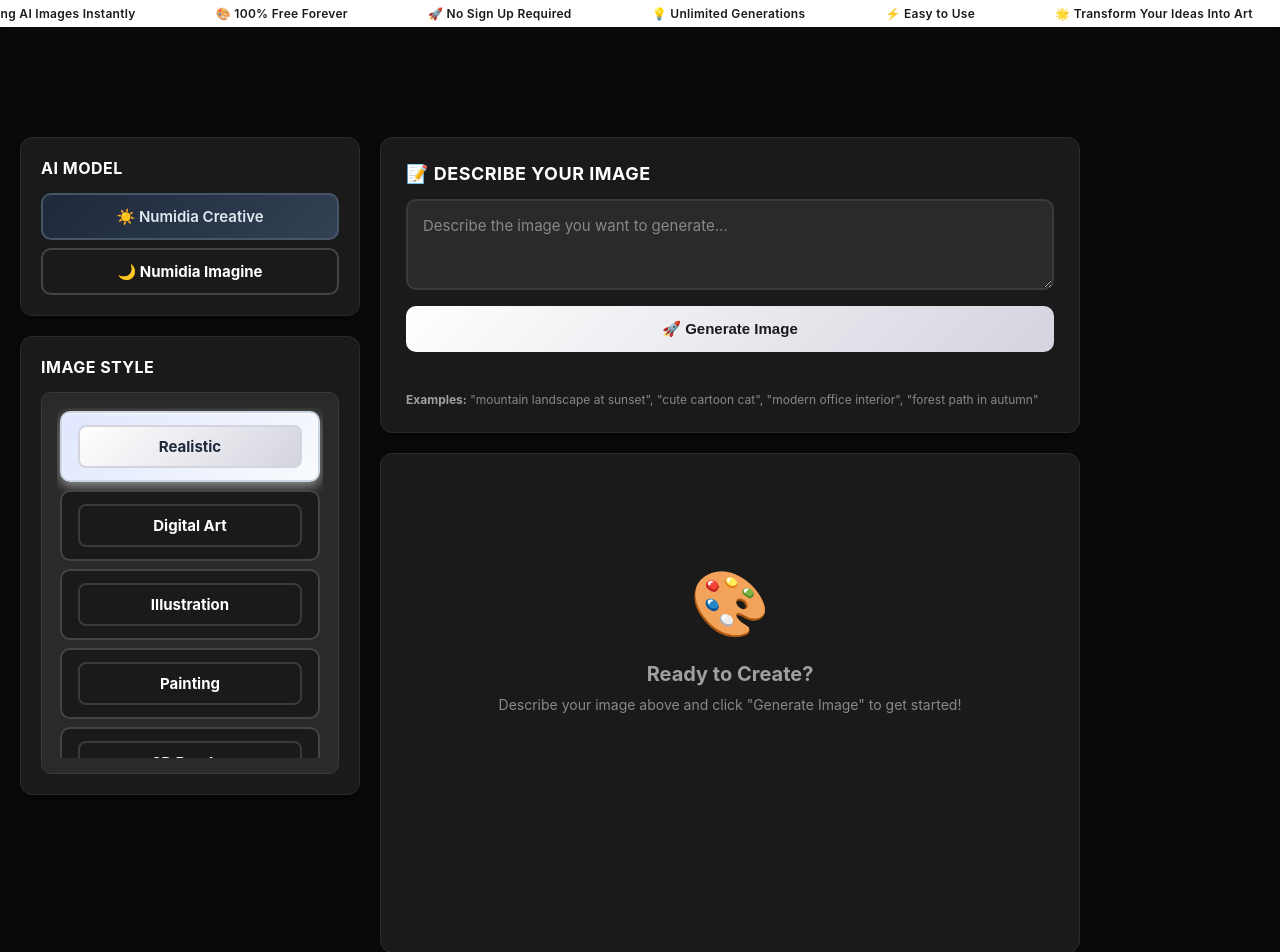
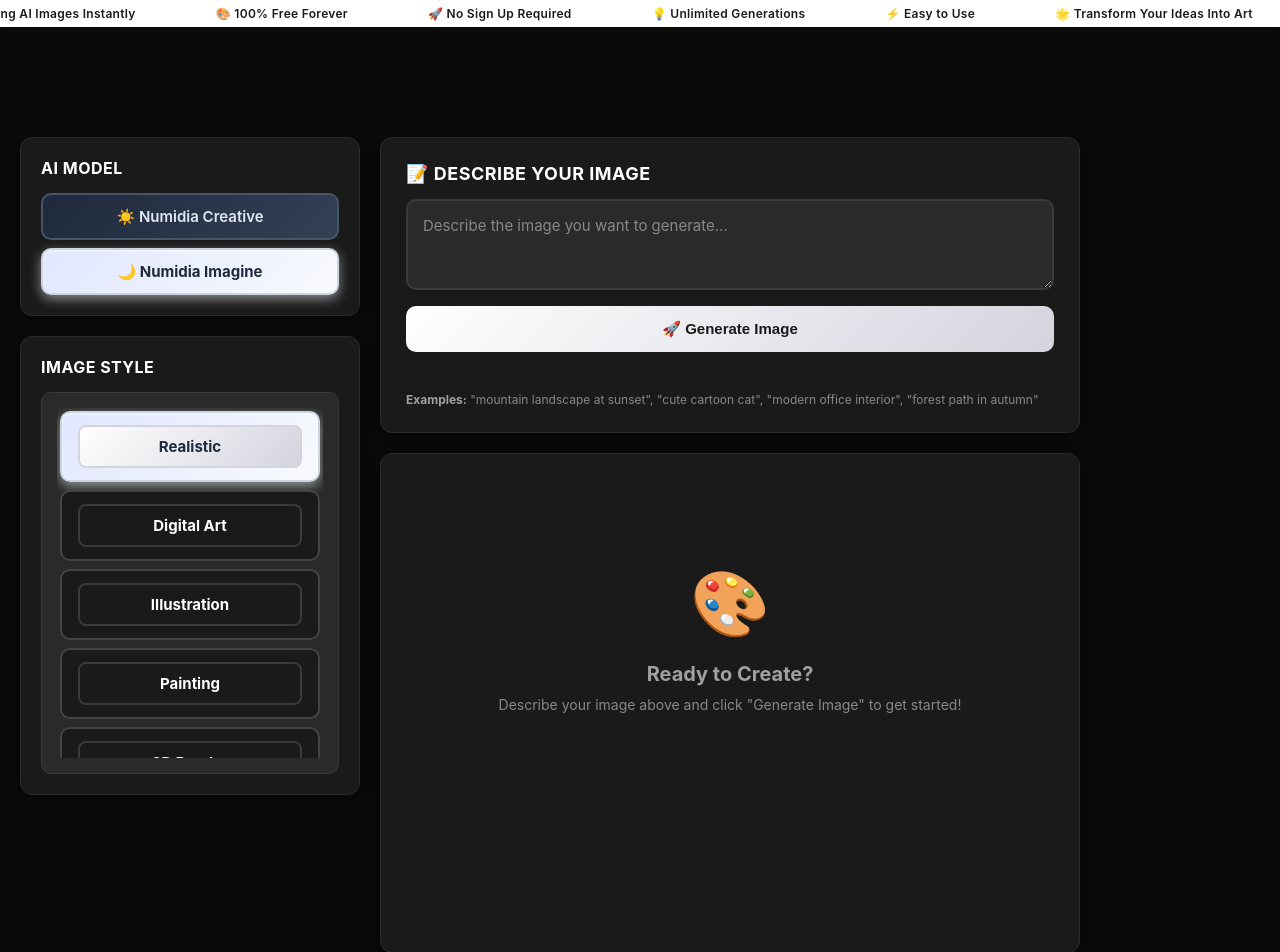
Before and after one commit to Yashe777/unlimagen, a Flask app: page / in a window 1280 px wide. Shown: the part 65-1017 px from the top of the page. Run offline with Flask 3, Linux system fonts and the light colour scheme.

Commit message:
Update visual styling for Stable Horde as default

```diff
--- a/templates/index_modern.html
+++ b/templates/index_modern.html
@@ -969,9 +969,9 @@
                             <input type="radio" id="model-pollinations" name="model" value="pollinations" style="display: none;">
                             <label for="model-pollinations" style="color: #e2e8f0; font-weight: 600; font-size: 15px; cursor: pointer; margin: 0; width: 100%; text-align: center;">☀️ Numidia Creative</label>
                         </div>
-                        <div class="model-option-bar" id="model-bar-stable-horde" style="background: #1a1a1a; border: 2px solid #444444; border-radius: 10px; padding: 12px 16px; cursor: pointer; display: flex; align-items: center; justify-content: center; transition: all 0.3s ease;">
+                        <div class="model-option-bar" id="model-bar-stable-horde" style="background: linear-gradient(135deg, #e0e7ff 0%, #f8fafc 100%); border: 2px solid #cbd5e1; border-radius: 10px; padding: 12px 16px; cursor: pointer; display: flex; align-items: center; justify-content: center; box-shadow: 0 4px 12px rgba(255, 255, 255, 0.5), inset 0 1px 3px rgba(255, 255, 255, 0.8); transition: all 0.3s ease;">
                             <input type="radio" id="model-stable-horde" name="model" value="stable-horde" checked style="display: none;">
-                            <label for="model-stable-horde" style="color: #ffffff; font-weight: 700; font-size: 15px; cursor: pointer; margin: 0; width: 100%; text-align: center;">🌙 Numidia Imagine</label>
+                            <label for="model-stable-horde" style="color: #1e293b; font-weight: 700; font-size: 15px; cursor: pointer; margin: 0; width: 100%; text-align: center;">🌙 Numidia Imagine</label>
                         </div>
                     </div>
                 </div>
```
